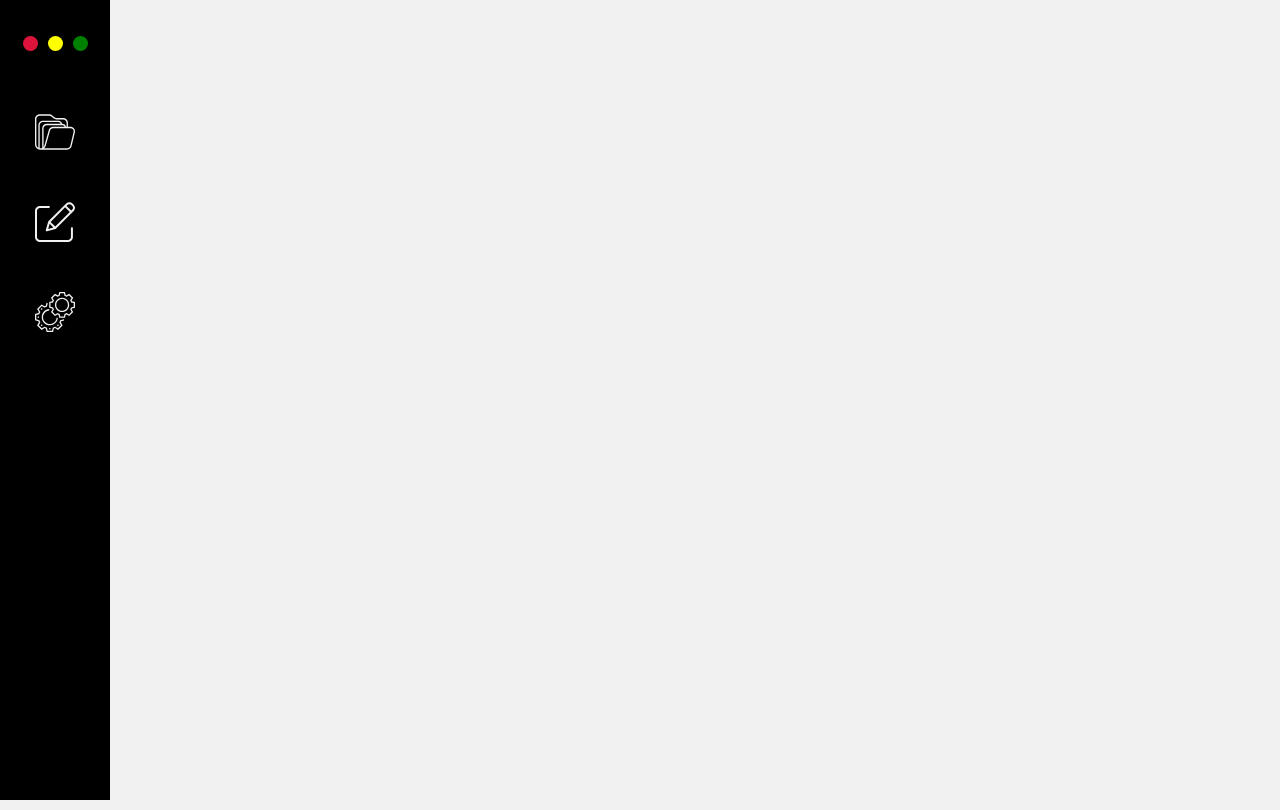
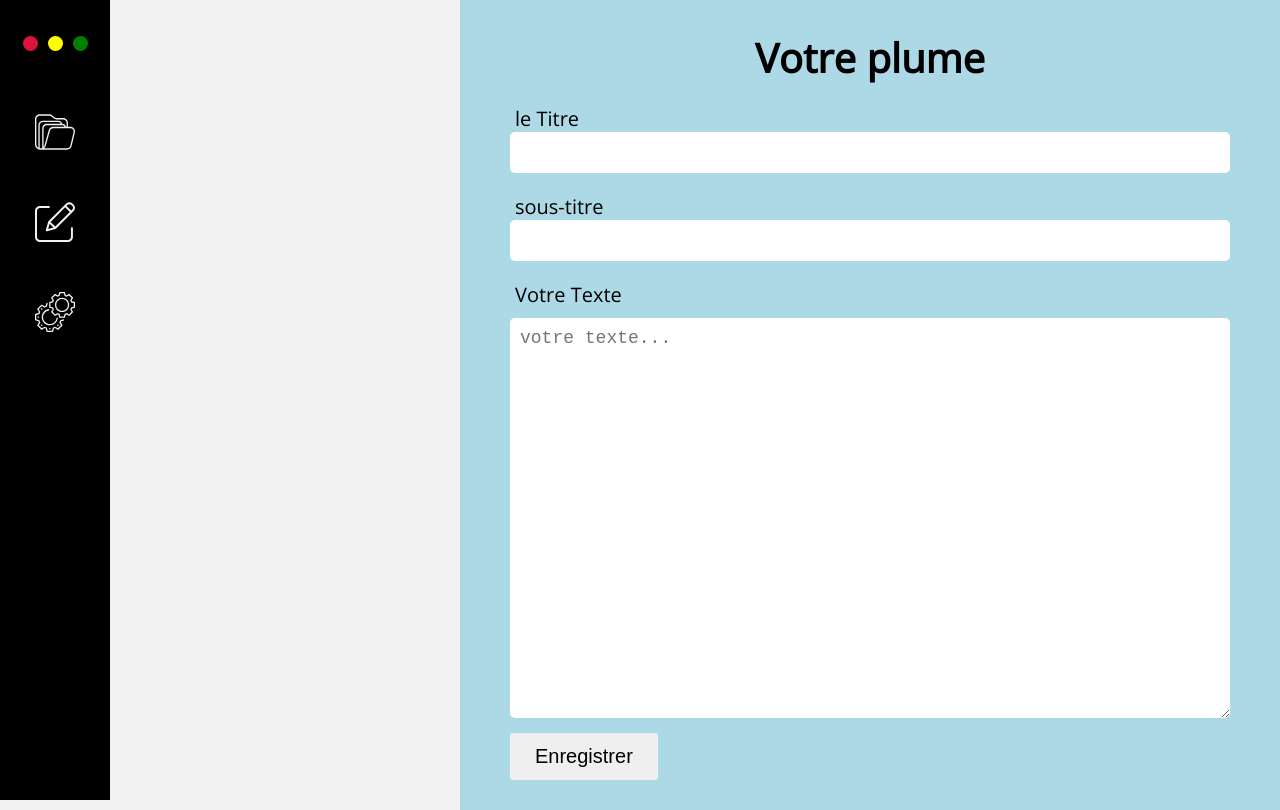
Before and after one commit to wayz972/App-note, a React (Create React App) app: page /edit in a window 1280 px wide. Built offline with nearby package versions, Linux system fonts and the light colour scheme.

Commit message:
création du formulaire et du router

```diff
--- a/src/App.js
+++ b/src/App.js
@@ -1,9 +1,17 @@
 import Sidebar from "./Components/Sidebar/Sidebar";
+import MainArea from "./Components/MainArea/MainArea";
+import ListeNotes from "./Components/ListNotes/ListeNotes";
+import {BrowserRouter as Router ,Switch,Route,Link} from "react-router-dom"
 function App() {
   return (
-    <>
+    <Router>
      <Sidebar/>
-    </>
+     <Switch>
+        <Route path="/" exact component={ListeNotes}/>
+
+        <Route path="/edit" exact component={MainArea}/>
+     </Switch>
+    </Router>
   );
 }
 
--- /dev/null
+++ b/src/Components/ListNotes/ListeNotes.js
@@ -0,0 +1,9 @@
+import React from 'react'
+import './ListNotes.css'
+export default function ListeNotes() {
+  return (
+    <div className='container-content'>
+        <h2>Voici vos Notes</h2>
+    </div>
+  )
+}
--- /dev/null
+++ b/src/Components/MainArea/MainArea.js
@@ -0,0 +1,21 @@
+import React,{useEffect,useState,useRef} from 'react'
+import './MainArea.css'
+export default function MainArea() {
+  return (
+    <div className='container-content'>
+   <h2>Votre plume</h2>
+   <form >
+<label htmlFor="title">le Titre</label>
+<input type="text" id="title"  />
+
+<label htmlFor="sous_titre">sous-titre</label>
+<input type="sous_titre" id="sous_titre"  />
+
+<label htmlFor="txtbody">Votre Texte</label>
+<textarea name="" id="txtbody" placeholder='votre texte...'></textarea>
+
+<button type="submit">Enregistrer</button>
+   </form>
+    </div>
+  )
+}
--- a/src/Components/Sidebar/Sidebar.css
+++ b/src/Components/Sidebar/Sidebar.css
@@ -7,6 +7,10 @@
 }
 .visible-nav {
   transform: translateX(0px)!important;
+}
+.dots{
+  visibility: hidden ;
+  height: 87px;
 }
 .sidebar {
   flex-shrink: 0;
--- a/src/Components/Sidebar/Sidebar.js
+++ b/src/Components/Sidebar/Sidebar.js
@@ -14,6 +14,7 @@ export default function Sidebar() {
   const checkWidthFunc = () => {
     console.log("resize", window.innerWidth)
     setChekWidth(window.innerWidth)
+
   };
 
   // hook
@@ -27,41 +28,54 @@ export default function Sidebar() {
 
   }, []);
 
+
+  const [toggleNav,setTogleNav]=useState(false)
+  const toggleNavbar=()=>{
+    setTogleNav(!toggleNav)
+    console.log(toggleNav)
+  }
+
   return (
     <>
       {
         checkWidth < 900 && (
-          <button className="toggle-nav-btn">
+          <button
+          onClick={toggleNavbar}
+           className="toggle-nav-btn">
             <img src={Menu} alt="logo menu" />
           </button>
 
         )
       }
 
-      <nav className='container-sidebar'>
+      <nav className={
+        toggleNav? "container-sidebar visible-nav":"container-sidebar"
+      }>
         <div className="sidebar">
 
-          <div className='three-dots'>
+          <div className="three-dots"
+          >
             <div className="dot-nav d-red"></div>
             <div className="dot-nav d-yellow"></div>
             <div className="dot-nav d-green"></div>
 
           </div>
           <ul>
-            {/* <Link to="/"> */}
+             <Link to="/">
             <li>
               <img src={FolderIcon} alt="logo folder" />
             </li>
-            {/* </Link> */}
-            {/* <Link to="edit"> */}
+             </Link>
+             <Link to="edit">
             <li>
               <img src={LogoEdit} alt="logo edit" />
             </li>
-            {/* </Link><Link to="/"> */}
+             </Link>
+             <Link to="/">
             <li>
               <img src={Tools} alt="logo tools" />
             </li>
-            {/* </Link> */}
+             </Link>
 
           </ul>
         </div>
```
Also changed, not shown: 2 other files (tests, documents, lock files or other folders).
